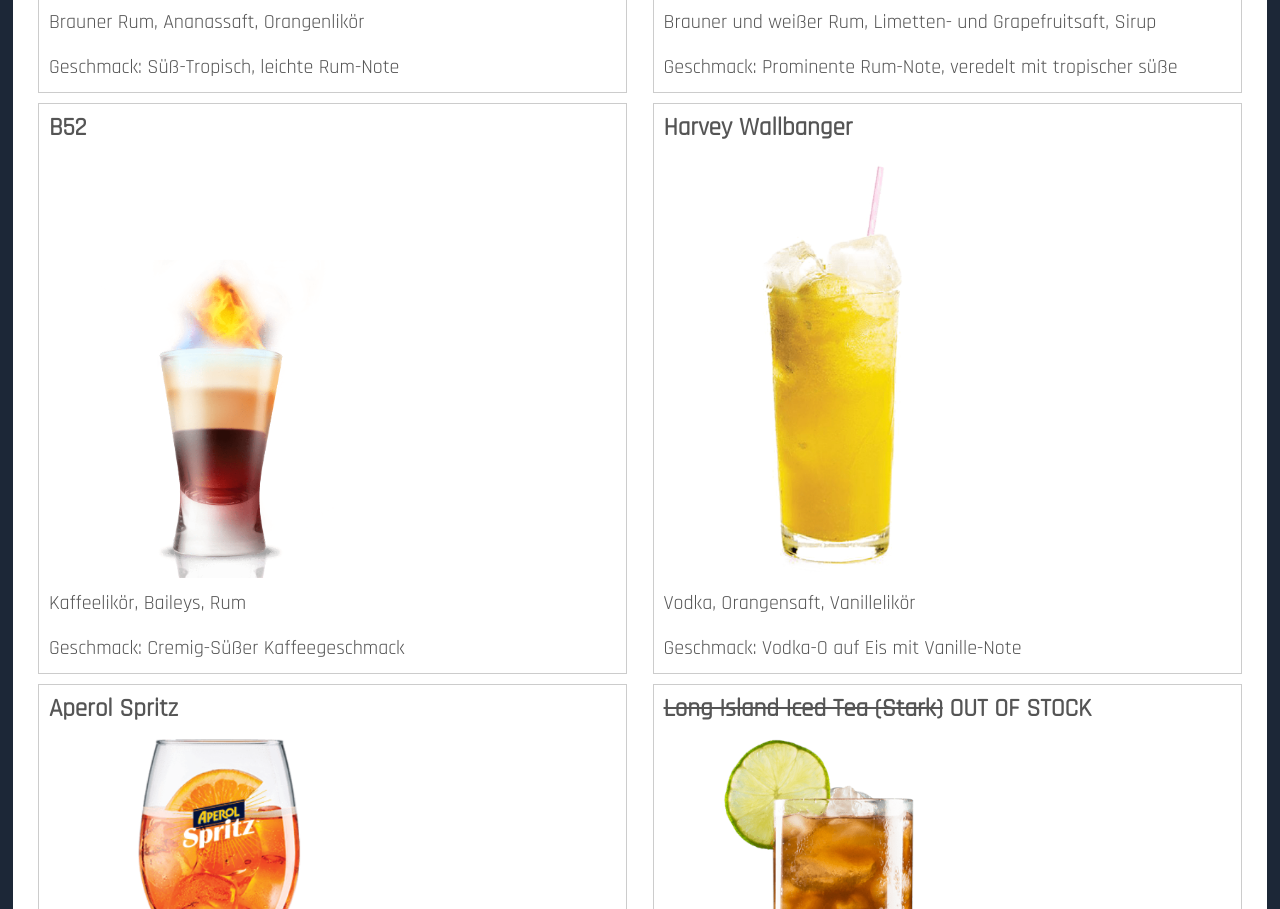
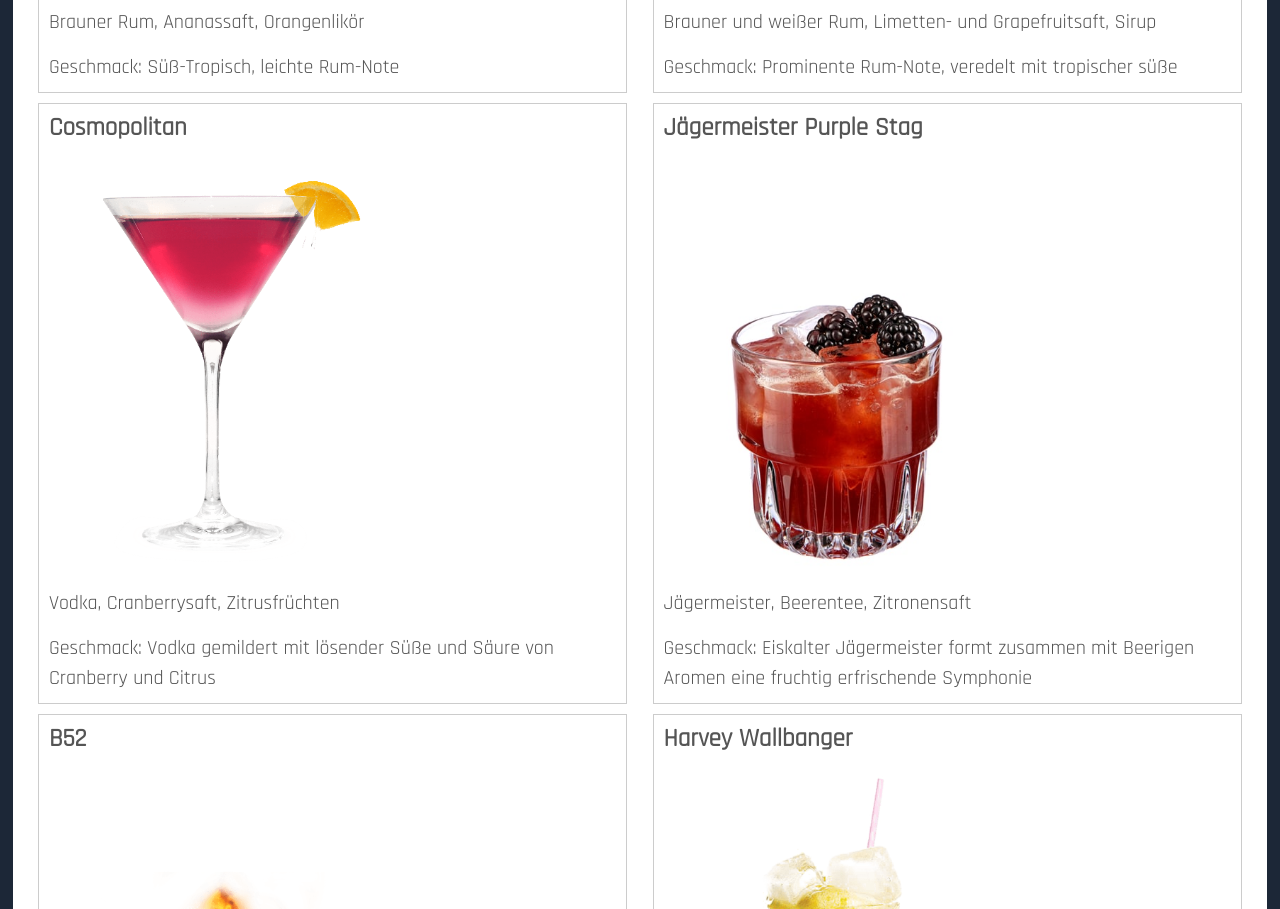
Before and after one commit to Bad-Buddha/cocktailmenu-website, a website built with Parcel: page index.html in a window 1280 px wide. Shown: the part 652-1561 px from the top of the page. Built offline with nearby package versions, Linux system fonts and the light colour scheme.

Commit message:
Menucard changes

```diff
--- a/index.html
+++ b/index.html
@@ -85,6 +85,22 @@
           <img src="img/zombie.png" alt="Mai Tai">
           <p>Brauner und weißer Rum, Limetten- und Grapefruitsaft, Sirup</p>
           <p class="taste">Geschmack: Prominente Rum-Note, veredelt mit tropischer süße</p>
+        </div>
+      </div>
+
+      <div class="row">
+        <div class="card">
+          <h3>Cosmopolitan</h3>
+          <img src="img/cosmopolitan.png" alt="Cosmopolitan">
+          <p>Vodka, Cranberrysaft, Zitrusfrüchten</p>
+          <p class="taste">Geschmack: Vodka gemildert mit lösender Süße und Säure von Cranberry und Citrus</p>
+        </div>
+
+        <div class="card">
+          <h3>Jägermeister Purple Stag</h3>
+          <img src="img/purplestag.png" alt="Jägermeister Purple Stag">
+          <p>Jägermeister, Beerentee, Zitronensaft</p>
+          <p class="taste">Geschmack: Eiskalter Jägermeister formt zusammen mit Beerigen Aromen eine fruchtig erfrischende Symphonie</p>
         </div>
       </div>
 
```
